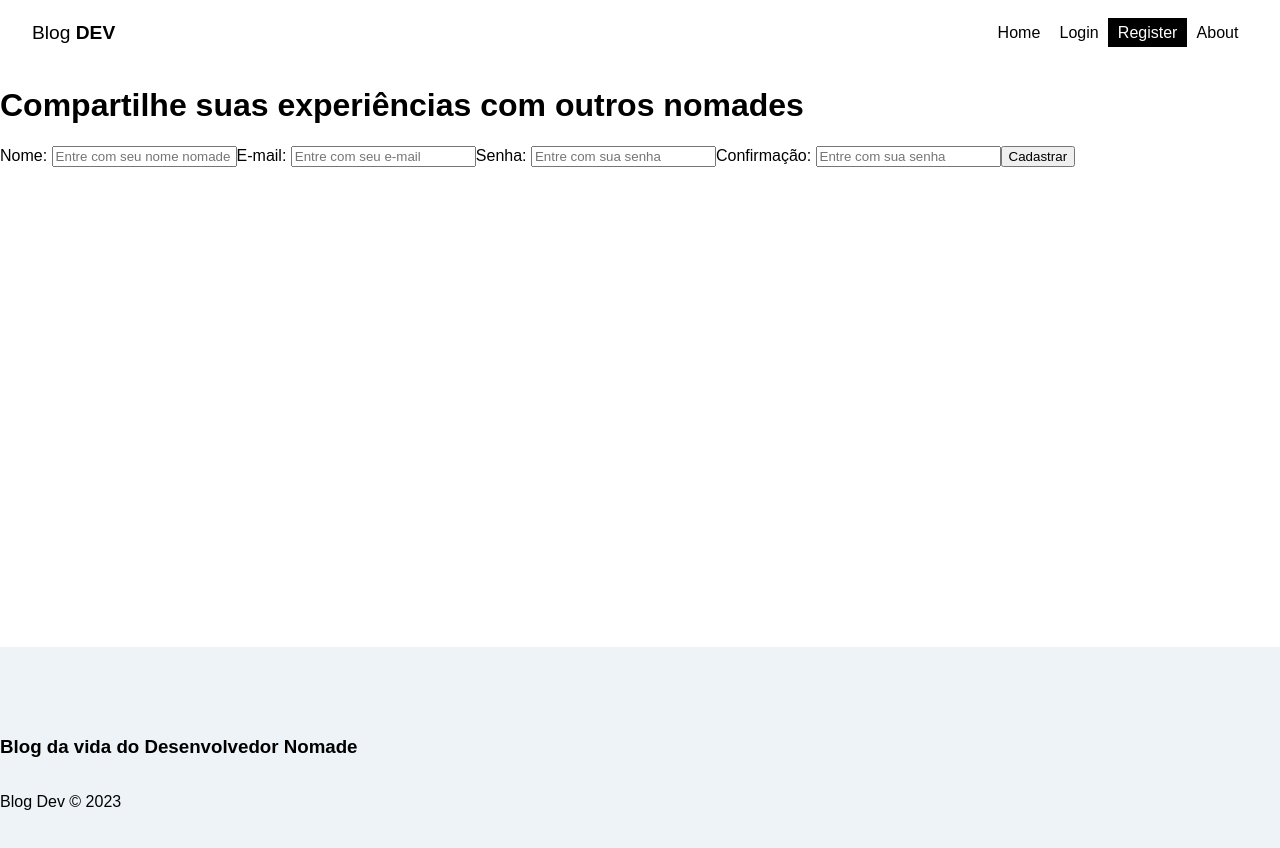
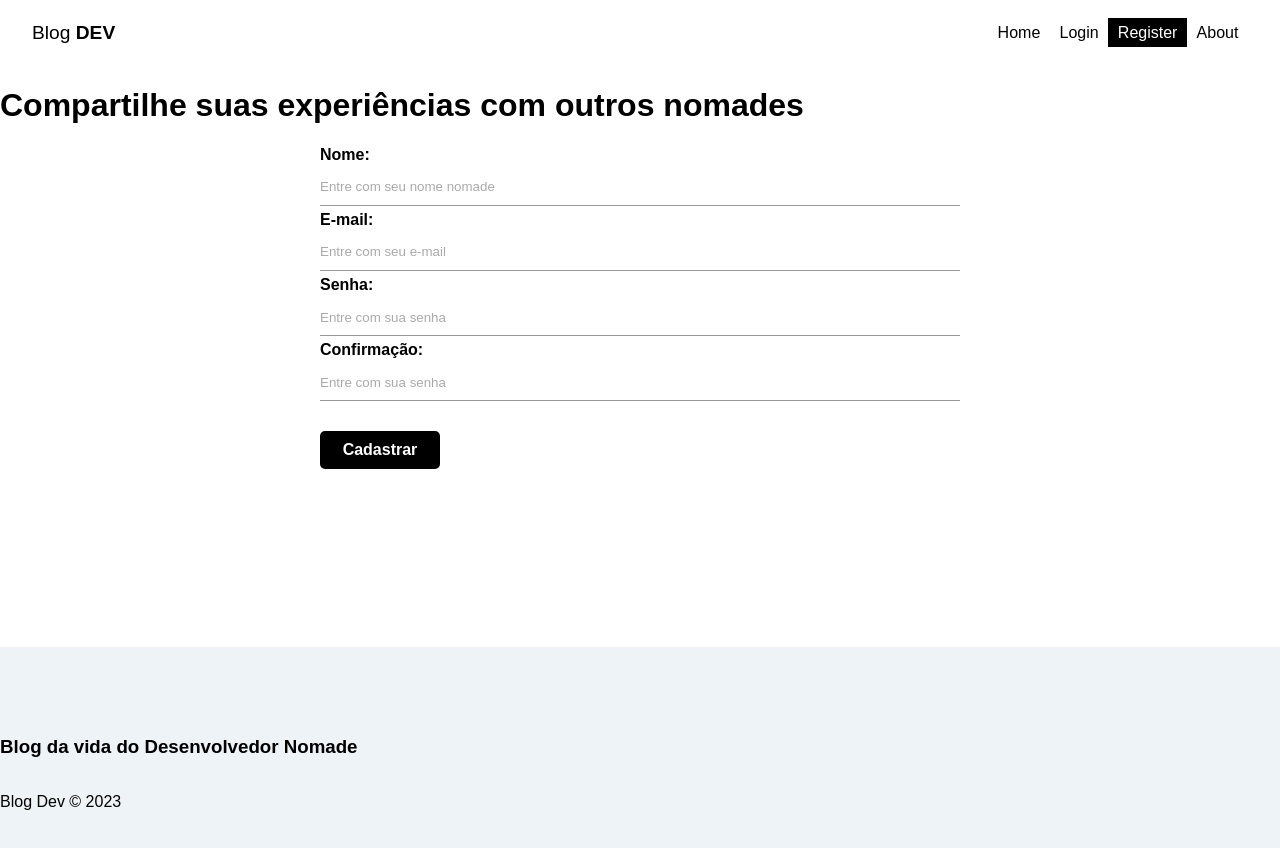
Before and after one commit to NANDO9322/blogDev_f3m, a React (Vite) app in the folder front-blogdev/: page /register in a window 1280 px wide. Shown: the top 848 px of the page. Built offline with nearby package versions, Linux system fonts and the light colour scheme.

Commit message:
Aula0711- Definições de Formulário e servicos

```diff
--- a/front-blogdev/src/index.css
+++ b/front-blogdev/src/index.css
@@ -8,3 +8,87 @@
     text-decoration: none;
     color: black;
 }
+
+form{
+    max-width: 50%;
+    margin: 0 auto;
+}
+
+label{
+    display: flex;
+    flex-direction: column;
+    margin-bottom: 5px;
+}
+
+label span{
+    margin-bottom: .3em;
+    font-weight: bold;
+    text-align: left;
+}
+
+input, textarea{
+    box-sizing: border-box;
+    border: none;
+    border-bottom: 1px solid #999;
+    padding: .8em 0;
+    background-color: transparent;
+}
+input::placeholder, textarea::placeholder{
+    color: #aaa;
+    font-family: 'Montserrat', sans-serif;
+}
+
+.btn{
+    background-color: #000;
+    text-align: center;
+    color: #fff;
+    border-radius: 5px;
+    width: 120px;
+    font-weight: bold;
+    border: none;
+    padding: 10px 15px;
+    font-size: 1em;
+    margin: 25px auto;
+}
+
+.btn:hover{
+    background-color: #aaa;
+    color: #000;
+    transition: .5s;
+    cursor: pointer;
+}
+
+button[disabled]{
+    color: #dc3545;
+    background-color: #f8d4da;
+    padding: 5px;
+    border-radius: 10px;
+}
+
+.btn.btn-dark{
+    background-color: #18891b;
+    border-radius: 0;
+}
+
+.btn.btn-outline{
+    background-color: transparent;
+    border-radius: 0;
+    color: #000;
+    border: 1px solid #000;
+    padding: 7px 30px;
+}
+
+.btn.btn-outline:hover{
+    background-color: #dc6878;
+    color: #fff;
+    transition: .5s;
+}
+
+.container .error{
+    color:#721c24;
+    background-color: #f8d7da;
+    border: 1px solid #f8d7da;
+    padding: 5px;
+    border-radius: 5px;
+    align-items: center;
+}
--- a/front-blogdev/src/pages/Register/Register.jsx
+++ b/front-blogdev/src/pages/Register/Register.jsx
@@ -67,6 +67,7 @@
         </label>
 
         <button className='btn'>Cadastrar</button>
+        {error && <p className='error'>{error}</p>}
 
       </form>
     </div>
```
